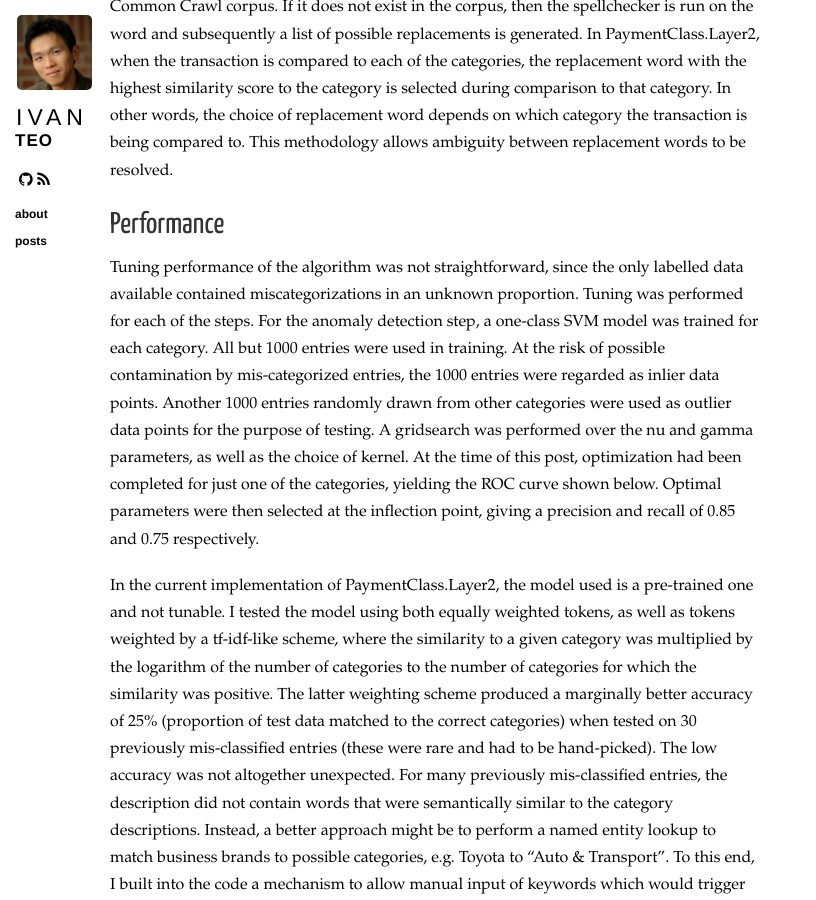
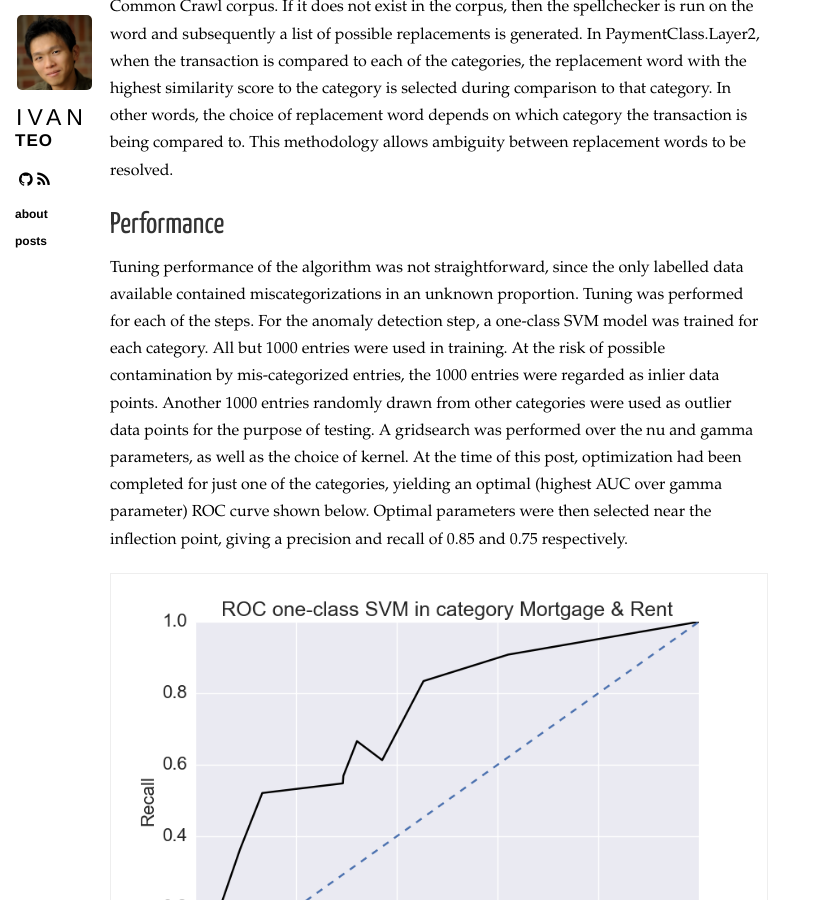
Before and after one commit to ivanteokh/ivanteokh.github.io, a Jekyll site: the page built from _posts/2016-06-22-insight.markdown, in a window 1280 px wide and 900 px high, scrolled down 3705 px. Shown: the whole window, without its empty margins (0-816 px from the left). Built offline with Jekyll 4.4.1, drawn with Linux system fonts in a browser that asks for light colours; nearby versions of some CDN libraries.

Commit message:
new post

```diff
--- a/_posts/2016-06-22-insight.markdown
+++ b/_posts/2016-06-22-insight.markdown
@@ -31,8 +31,10 @@ The input to PaymentClass is the transaction description. Pre-processing include
 <h2>Performance</h2>
 
 Tuning performance of the algorithm was not straightforward, since the only labelled data available contained miscategorizations in an unknown proportion. Tuning was performed for each of the steps. For the anomaly detection step, a one-class SVM model was trained for each category. All but 1000 entries were used in training. At the risk of possible contamination by mis-categorized entries, the 1000 entries were regarded as inlier data points. Another 1000 entries randomly drawn from other categories were used as outlier data points for the purpose of testing. A gridsearch was performed over the nu and gamma parameters, as well as the choice of kernel.
-At the time of this post, optimization had been completed for just one of the categories, yielding the ROC curve shown below. Optimal parameters were then selected at the inflection point, giving a
+At the time of this post, optimization had been completed for just one of the categories, yielding an optimal (highest AUC over gamma parameter) ROC curve shown below. Optimal parameters were then selected near the inflection point, giving a
 precision and recall of 0.85 and 0.75 respectively.
+
+<img src="../images/ROC.png">
 
 In the current implementation of PaymentClass.Layer2, the model used is a pre-trained one and not tunable. I tested the model using both equally weighted tokens, as well as tokens weighted by a tf-idf-like scheme, where the similarity to a given category was multiplied by the logarithm of the number of categories to the number of categories for which the similarity was positive. The latter weighting scheme produced a marginally better accuracy of 25% (proportion of test data matched to the correct categories) when tested on 30 previously mis-classified entries (these were rare and had to be hand-picked). The low accuracy was not altogether unexpected. For many previously mis-classified entries, the description did not contain words that were semantically similar to the category descriptions. Instead, a better approach might be to perform a named entity lookup to match business brands to possible categories, e.g. Toyota to "Auto & Transport". To this end, I built into the code a mechanism to allow manual input of keywords which would trigger immediate matching to a specified category or restrict category comparisons to a small subset when found in a transaction description.
 
```
